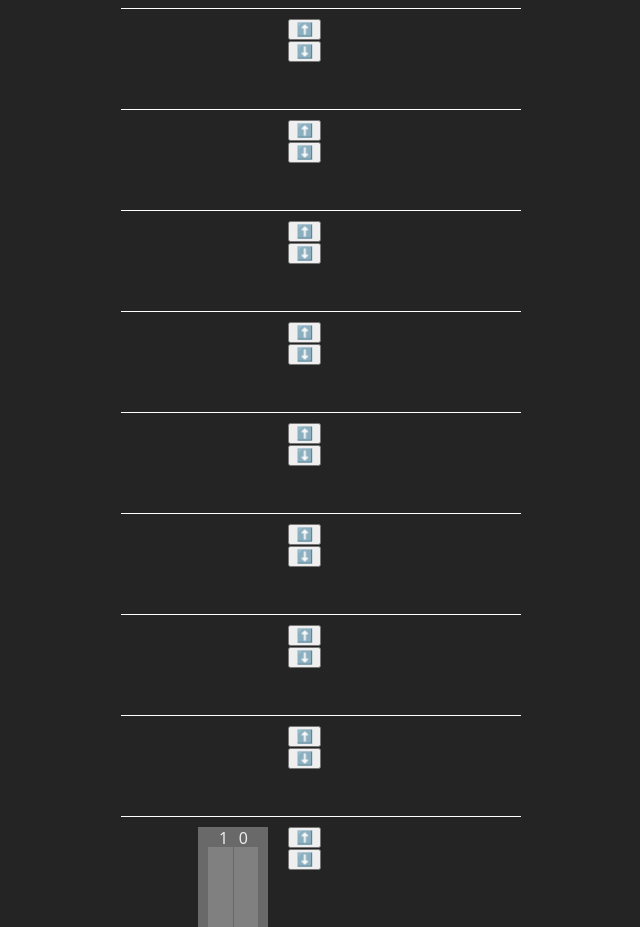
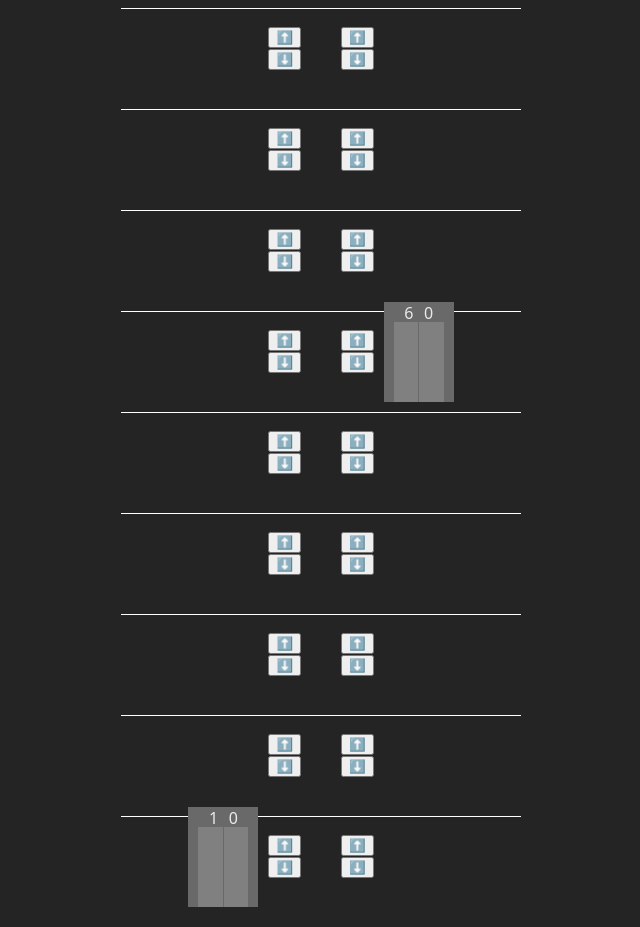
Before and after one commit to domuen/elevator, a Svelte app: page / in a window 1280 px wide. Shown: the whole page, without its empty margins (319-959 px from the left). Built offline with nearby package versions, Linux system fonts and the light colour scheme.

Commit message:
feat: add right elevator

```diff
--- a/src/App.svelte
+++ b/src/App.svelte
@@ -1,17 +1,19 @@
 <script lang="ts">
 	import { onMount } from 'svelte';
 	import LeftElevator from './components/LeftElevator.svelte';
-	// import RightElevator from './components/RightElevator.svelte';
+	import RightElevator from './components/RightElevator.svelte';
 	import Elevator from './classes/Elevator.svelte';
 
-	let tickSpeed = 1_000;
-	let floors: number[] = [9, 8, 7, 6, 5, 4, 3, 2, 1];
+	const tickSpeed = 1_000;
+	const floors: number[] = [9, 8, 7, 6, 5, 4, 3, 2, 1];
 
 	const elevatorL = new Elevator(1);
+	const elevatorR = new Elevator(6);
 
 	onMount(() => {
 		const interval = setInterval(() => {
 			elevatorL.check();
+			elevatorR.check();
 		}, tickSpeed);
 
 		return () => {
@@ -33,7 +35,12 @@
 				/>
 
 				<!-- elevator R -->
-				<!-- <RightElevator {tickSpeed} {floor} /> -->
+				<RightElevator
+					{floor}
+					elevatorLFloor={elevatorR.floor}
+					passengers={elevatorR.passengers.length}
+					handleLeftButtonPressed={(btn) => elevatorR.handleButtonPress(btn)}
+				/>
 			</div>
 		{/each}
 	</div>
@@ -53,11 +60,12 @@
 
 	.floor {
 		display: flex;
-		flex-direction: column;
+		flex-direction: row;
 		/* align-items: center; */
-		justify-content: space-evenly;
+		justify-content: center;
+		border-top: 1px solid white;
 		width: 100%;
 		min-height: 100px;
-		border-top: 1px solid white;
+		gap: 40px;
 	}
 </style>
--- a/src/components/LeftElevator.svelte
+++ b/src/components/LeftElevator.svelte
@@ -71,10 +71,11 @@
 <style>
 	.container {
 		display: flex;
-		width: 50%;
 		height: calc(100vh / 10);
 		justify-content: end;
-		gap: 20px;
+		align-items: center;
+		gap: 10px;
+		width: 50%;
 	}
 
 	.elevator {
--- a/src/components/RightElevator.svelte
+++ b/src/components/RightElevator.svelte
@@ -1,54 +1,118 @@
 <script lang="ts">
 	import classnames from 'classnames';
+	import type { ButtonPressed } from '../types';
 
-	interface ButtonPressed {
+	interface Props {
 		floor: number;
-		direciton: 0 | 1;
-		timestamp: number;
+		elevatorLFloor: number;
+		passengers: number;
+		handleLeftButtonPressed: (buttonPressed: ButtonPressed) => void;
 	}
 
-	let { tickSpeed, floor } = $props();
+	let props: Props = $props();
+	let selectingFloor: undefined | ButtonPressed['direction'] = $state(undefined);
 
-	let elevatorRFloor = $state<number>(6);
-	let elevatorRButtonsPressed = $state<ButtonPressed[]>([]);
-	let elevatorRNextStop: undefined | number = undefined;
-
-	const handleRightButtonPressed = (
-		floor: ButtonPressed['floor'],
-		direciton: ButtonPressed['direciton'],
-		timestamp: ButtonPressed['timestamp']
-	) => {
-		elevatorRButtonsPressed.push({ floor, direciton, timestamp });
+	const handleSelectFloor = (selectedFloor: number) => {
+		props.handleLeftButtonPressed({
+			floor: props.floor,
+			direction: selectingFloor!,
+			selectedFloor,
+			timestamp: Date.now()
+		});
+		selectingFloor = undefined;
 	};
 </script>
 
 <div class="container">
 	<div class="buttons">
-		<button class="button" onclick={() => handleRightButtonPressed(floor, 1, Date.now())}>⬆️</button
+		<button
+			class="button"
+			onclick={() => (selectingFloor = 0)}
+			disabled={typeof selectingFloor === 'number'}>⬆️</button
 		>
-		<button class="button" onclick={() => handleRightButtonPressed(floor, 0, Date.now())}>⬇️</button
+		<button
+			class="button"
+			onclick={() => (selectingFloor = 1)}
+			disabled={typeof selectingFloor === 'number'}>⬇️</button
 		>
+
+		<div>
+			{#if typeof selectingFloor === 'number'}
+				{#each Array.from(Array(9)) as _, i}
+					<button
+						onclick={() => handleSelectFloor(i + 1)}
+						disabled={selectingFloor === 0 ? i + 1 <= props.floor : i + 1 >= props.floor}
+						>{i + 1}</button
+					>
+				{/each}
+				<button onclick={() => (selectingFloor = undefined)}>X</button>
+			{/if}
+		</div>
 	</div>
 
-	<div
-		class={classnames('elevator', {
-			'elevator-active': elevatorRFloor === floor
-		})}
-	></div>
+	{#if props.elevatorLFloor === props.floor}
+		<div class={classnames('elevator')}>
+			<div class="elevator-details">
+				<div>
+					<p>{props.elevatorLFloor}</p>
+				</div>
+
+				<p>{props.passengers}</p>
+			</div>
+
+			<div class="elevator-door-container">
+				<div class="elevator-door"></div>
+				<div class="elevator-door"></div>
+			</div>
+		</div>
+	{/if}
 </div>
 
 <style>
 	.container {
 		display: flex;
+		height: calc(100vh / 10);
+		justify-content: start;
+		align-items: center;
+		gap: 10px;
+		width: 50%;
 	}
 
 	.elevator {
+		display: flex;
+		flex-direction: column;
 		width: 50px;
 		height: 100px;
+		background-color: dimgray;
+		padding: 0px 10px 0px;
 	}
 
-	.elevator-active {
-		background-color: red;
+	.elevator-details {
+		display: flex;
+		justify-content: space-evenly;
+		width: 100%;
+		height: 20px;
+	}
+
+	.elevator-details p {
+		line-height: normal;
+		margin: 0px;
+		padding: 0px;
+	}
+
+	.elevator-door-container {
+		display: flex;
+		width: 100%;
+		height: 100%;
+		gap: 1px;
+	}
+
+	.elevator-door {
+		display: flex;
+		justify-items: center;
+		align-items: center;
+		background-color: gray;
+		width: 50%;
 	}
 
 	.buttons {
@@ -56,4 +120,8 @@
 		flex-direction: column;
 		gap: 1px;
 	}
+
+	.button {
+		width: fit-content;
+	}
 </style>
```
